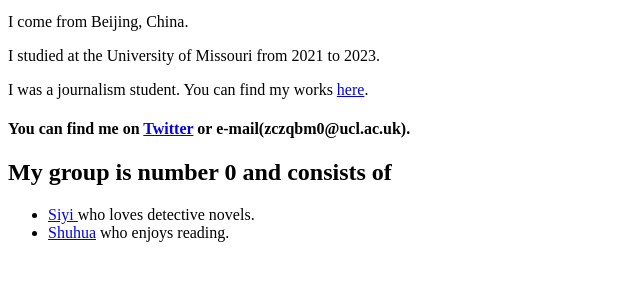
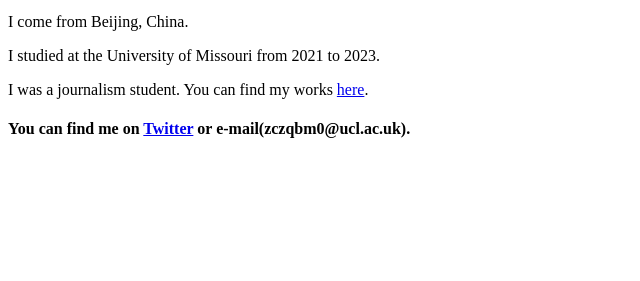
Before and after one commit to BinkaiMa/INST0018_23-24_zczqbm0, a plain HTML site: page index.html in a window 1280 px wide. Shown: the part 101-382 px from the top of the page, without its empty margins (0-640 px from the left). Drawn offline with Linux system fonts and the light colour scheme.

Commit message:
Update index.html

```diff
--- a/index.html
+++ b/index.html
@@ -14,12 +14,3 @@
  <p> I was a journalism student. You can find my works <a href="https://www.columbiamissourian.com/users/profile/kevin%20ma/"> here</a>.</p>
 
 <h4> You can find me on <a href="https://twitter.com/KevinBinKai">Twitter</a> or e-mail(zczqbm0@ucl.ac.uk). </h4>
-
-
- <h2>My group is number 0 and consists of </h2>
- <ul>
-  <Li><a href="https://github.com/Hellocici1211/INST0018_23-24_uczcsz0/blob/main/simple%20HTML5%20page.html">Siyi </a> who loves detective novels.</Li>
-  <Li><a href="https://github.com/ShuhuaT/INST0018_23-24_uczcst0/blob/main/index.html">Shuhua</a> who enjoys reading.</Li>
- </ul>
-</body>
-</html>
```
